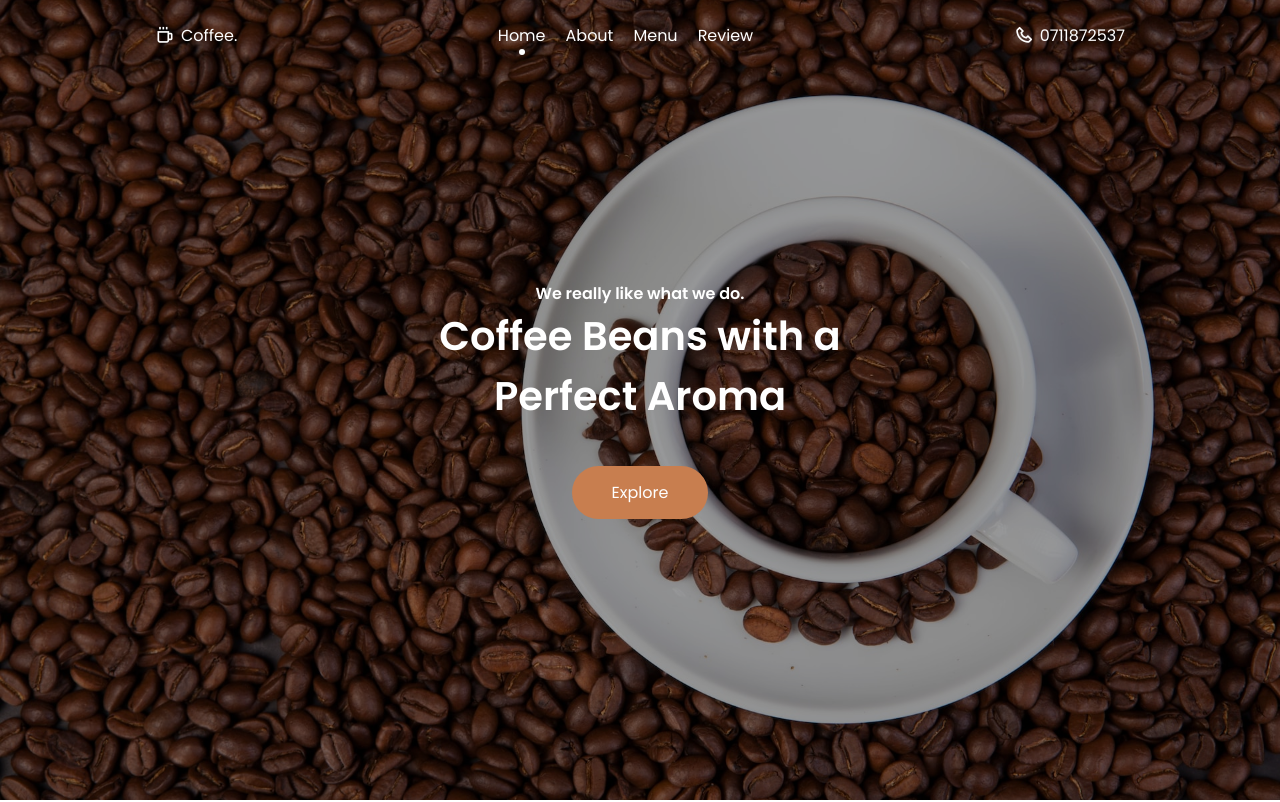
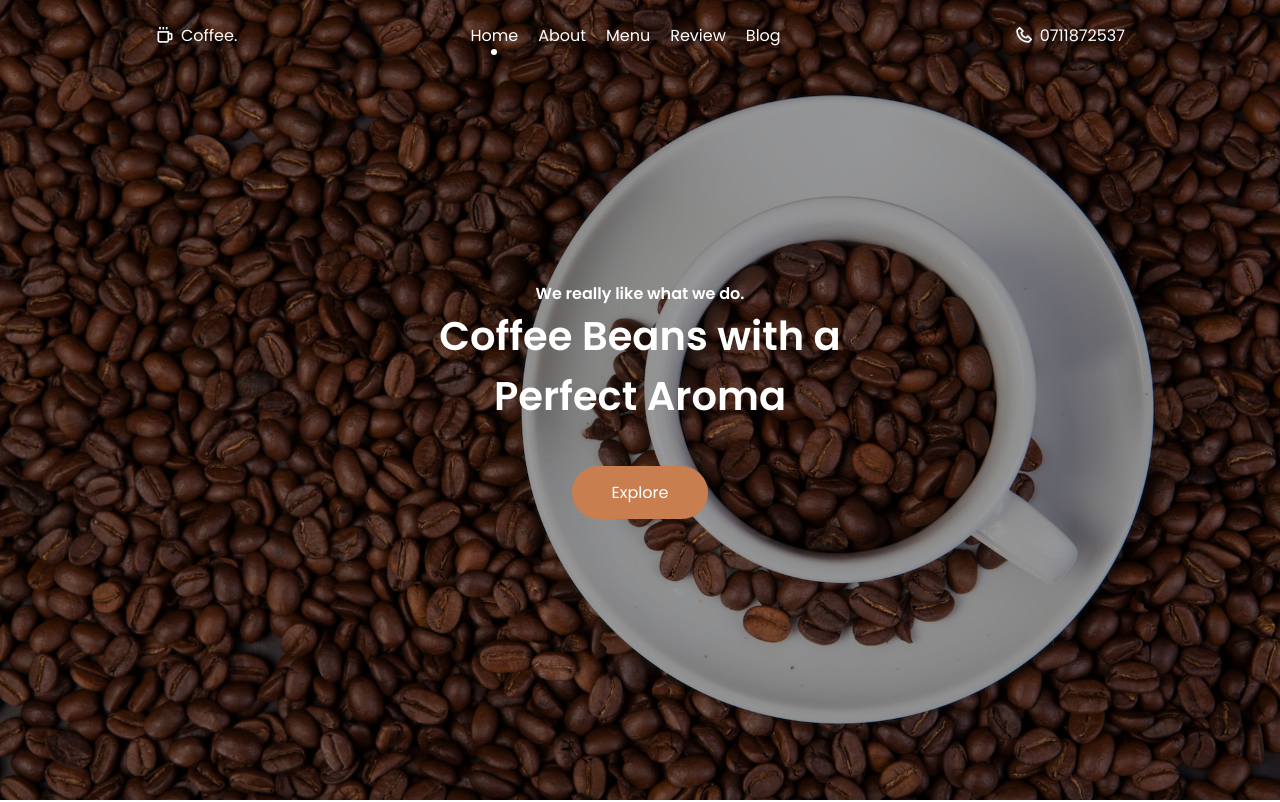
Before and after one commit to Patiencemugambi/coffee-website, a plain HTML site: page index.html in a window 1280 px wide. Shown: the top 802 px of the page. Drawn offline with nearby package versions, Linux system fonts and the light colour scheme.

Commit message:
initial files

```diff
--- a/index.html
+++ b/index.html
@@ -35,6 +35,7 @@
                                     <li><a href="#about" class="nav-link">about</a></li>
                                     <li><a href="#menu" class="nav-link">menu</a></li>
                                     <li><a href="#review" class="nav-link">review</a></li>
+                                    <li><a href="blog.html" class="nav-link">blog</a></li>
                             </ul>
 
                             <div class="media-icons flex">
```
Also changed, not shown: blog.html (added), 1 other file.
